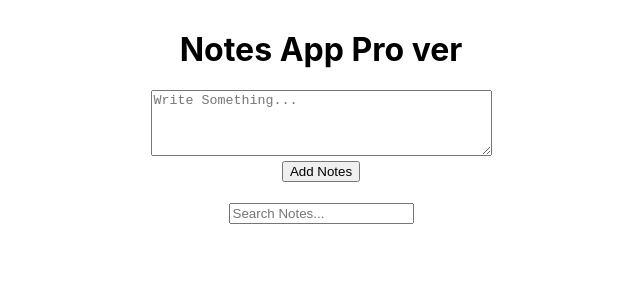
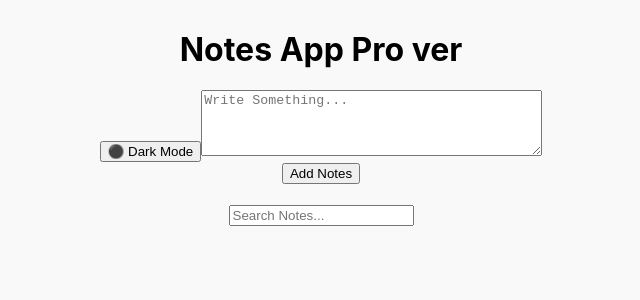
Before and after one commit to Tanish02/Notes-App-Pro-ver, a React (Create React App) app: page / in a window 1280 px wide. Shown: the top 300 px of the page, without its empty margins (319-959 px from the left). Built offline with nearby package versions, Linux system fonts and the light colour scheme.

Commit message:
implemneted Dark/Light Mode

```diff
--- a/src/App.js
+++ b/src/App.js
@@ -1,4 +1,4 @@
-import { useState } from "react";
+import { useEffect, useState } from "react";
 
 function App() {
   const [notes, setNotes] = useState(() => {
@@ -8,6 +8,16 @@ function App() {
 
   const [text, setText] = useState("");
   const [query, setQuery] = useState("");
+
+  // (Added Dark Mode Feature)
+  const [darkMode, setDarkMode] = useState(false);
+
+  // Toggle Dark Mode - useEffect for theme switch
+
+  useEffect(() => {
+    document.body.style.background = darkMode ? "#111" : "#f9f9f9";
+    document.body.style.color = darkMode ? "White" : "black";
+  }, [darkMode]);
 
   // Add Notes
   function addNotes() {
@@ -50,6 +60,10 @@ function App() {
     >
       <h1>Notes App Pro ver </h1>
 
+      {/* Dark/Liight mode toggle button*/}
+      <button onClick={() => setDarkMode(!darkMode)}>
+        {darkMode ? "🟡 Light Mode" : "⚫ Dark Mode"}
+      </button>
       <textarea
         rows="4"
         cols="40"
```
